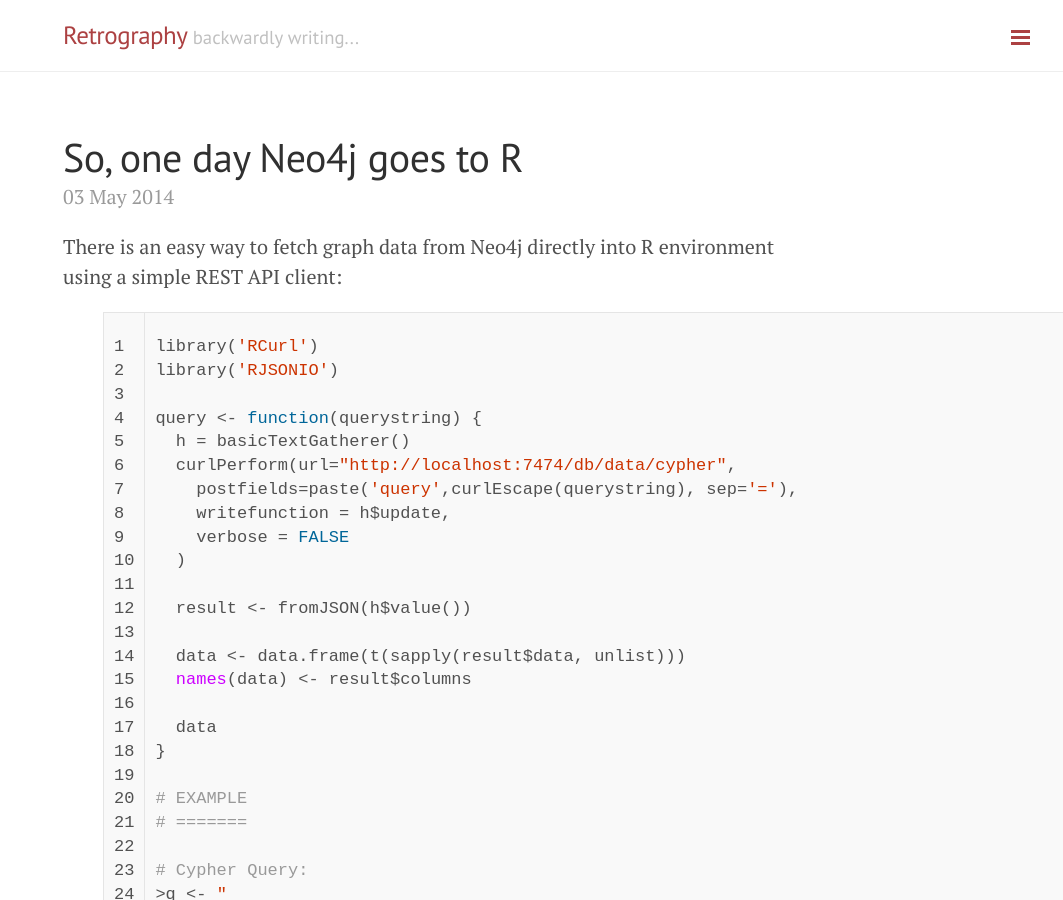
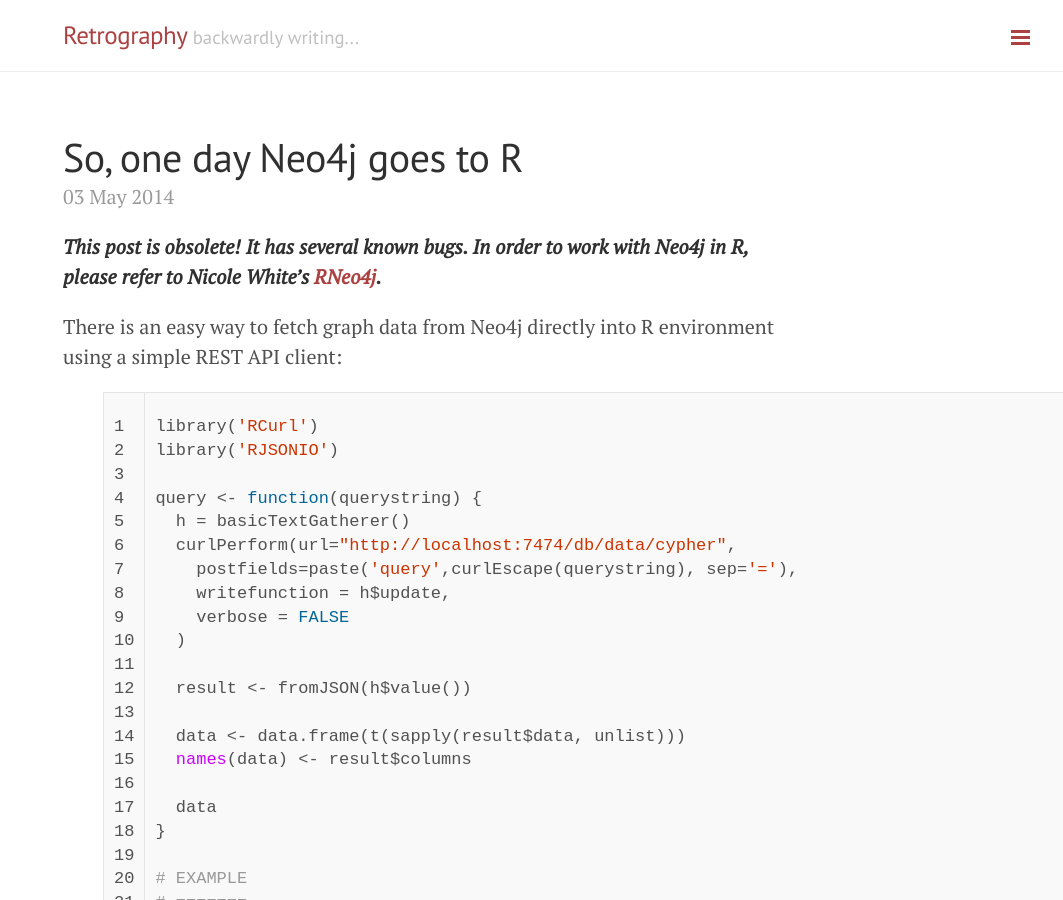
Before and after one commit to retrography/retrography.github.io, a Jekyll site: the page built from _posts/2014-05-03-so-one-day-neo4j-goes-to-r.markdown, in a window 1280 px wide and 900 px high. Shown: the whole window, without its empty margins (217-1280 px from the left). Built offline with Jekyll 4.4.1, drawn with Linux system fonts in a browser that asks for light colours; Markdown is read by kramdown in place of the engine named in the settings.

Commit message:
obsoleteness comment

```diff
--- a/_posts/2014-05-03-so-one-day-neo4j-goes-to-r.markdown
+++ b/_posts/2014-05-03-so-one-day-neo4j-goes-to-r.markdown
@@ -4,6 +4,9 @@ title: "So, one day Neo4j goes to R"
 date: 2014-05-03
 keywords: "r neo4j graphs databases statistics sna code gist"
 ---
+
+___This post is obsolete! It has several known bugs. In order to work with Neo4j in R, please refer to Nicole White's [RNeo4j](https://github.com/nicolewhite/Rneo4j).___
+
 There is an easy way to fetch graph data from Neo4j directly into R environment using a simple REST API client:
 
 {% highlight r linenos %}
```
